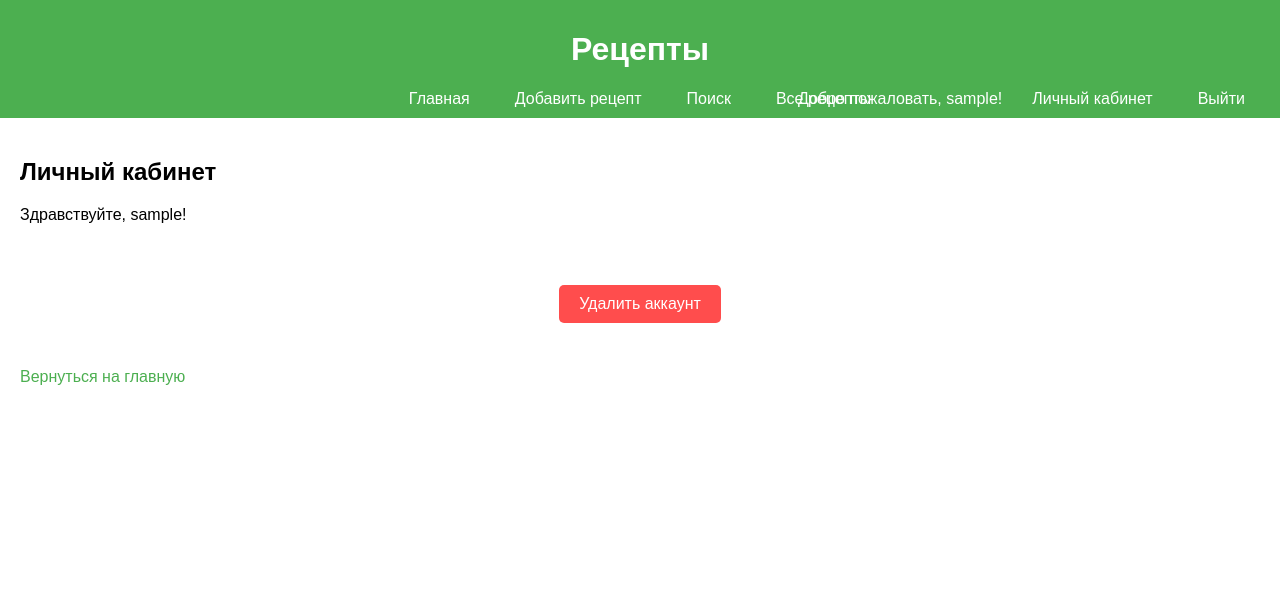
After one commit to OrlovaYaroslava/web-programming-labs-2, a Flask app: page /rgz/account in a window 1280 px wide. The commit adds this page. Shown: the top 608 px of the page. Run offline with Flask 3, Linux system fonts and the light colour scheme; the visitor is signed in with stand-in values (Sample User, id 1); some libraries are stand-ins or nearby versions.

Commit message:
РГЗ_работа_с_данными

```diff
--- a/rgz.py
+++ b/rgz.py
@@ -2,10 +2,21 @@
 from flask import Flask, Blueprint, request, jsonify, session, render_template, redirect, flash, current_app
 import psycopg2
 import sqlite3
+import re
 from os import path
 rgz = Blueprint('rgz', __name__)
 app = Flask(__name__)
 app.secret_key = 'supersecretkey'  # Ключ для сессий
+
+# Функция для валидации логина
+def is_valid_username(username):
+    # Логин должен состоять из латинских букв, цифр и знаков препинания, длиной от 3 до 30 символов
+    return bool(re.match(r'^[a-zA-Z0-9._-]{3,30}$', username))
+
+# Функция для валидации пароля
+def is_valid_password(password):
+    # Пароль должен состоять из латинских букв, цифр и знаков препинания, длиной от 6 до 50 символов
+    return bool(re.match(r'^[a-zA-Z0-9!@#$%^&*()_+=\-{}[\]:;"\'<>,.?/\\|]{6,50}$', password))
 
 # Конфигурация приложения (выбор типа базы данных)
 app.config['DB_TYPE'] = 'postgres'  # 'postgres' или 'sqlite'
@@ -47,6 +58,15 @@ def register():
         password = request.form['password']
         confirm_password = request.form['confirm_password']
 
+        # Проверяем валидность логина и пароля
+        if not is_valid_username(username):
+            flash('Логин должен содержать только латинские буквы, цифры и знаки препинания, от 3 до 30 символов.', 'error')
+            return redirect('/rgz/register')
+
+        if not is_valid_password(password):
+            flash('Пароль должен содержать только латинские буквы, цифры и знаки препинания, от 6 до 50 символов.', 'error')
+            return redirect('/rgz/register')
+
         if password != confirm_password:
             flash('Пароли не совпадают!', 'error')
             return redirect('/rgz/register')
@@ -74,6 +94,7 @@ def register():
         return redirect('/rgz/login')
 
     return render_template('rgz/register.html')
+
 
 @rgz.route('/rgz/login', methods=['GET', 'POST'])
 def login():
@@ -266,7 +287,7 @@ def edit_recipe(recipe_id):
         'photo_url': recipe[5]
     },recipe_id=recipe_id)
 
-    return render_template('rgz/edit_recipe.html', recipe=recipe,recipe_id=recipe_id)
+
 
 @rgz.route('/rgz/search', methods=['GET'])
 def search():
@@ -325,3 +346,29 @@ def search():
         ingredient_query=ingredient_query,
         search_mode=search_mode,
     )
+
+@rgz.route('/rgz/account', methods=['GET', 'POST'])
+def account():
+    if 'username' not in session:
+        flash('Вы не авторизованы!', 'error')
+        return redirect('/rgz/login')
+
+    username = session['username']
+
+    if request.method == 'POST':
+        conn, cur = db_connect()
+        try:
+            # Удаляем аккаунт пользователя из базы данных
+            if current_app.config['DB_TYPE'] == 'postgres':
+                cur.execute("DELETE FROM users WHERE username = %s;", (username,))
+            else:
+                cur.execute("DELETE FROM users WHERE username = ?;", (username,))
+        finally:
+            db_close(conn, cur)
+
+        # Завершаем сессию
+        session.clear()
+        flash('Ваш аккаунт успешно удалён.', 'success')
+        return redirect('/rgz/')
+
+    return render_template('rgz/account.html', username=username)
--- a/static/rgz/style_rgz.css
+++ b/static/rgz/style_rgz.css
@@ -153,3 +153,38 @@ nav {
     color: #0c5460;
     border: 1px solid #bee5eb;
 }
+
+button.danger {
+    background-color: #ff4d4d;
+    color: white;
+    padding: 10px 20px;
+    border: none;
+    border-radius: 5px;
+    cursor: pointer;
+}
+
+button.danger:hover {
+    background-color: #ff1a1a;
+}
+
+#delete-account-form {
+    width: 300px;
+    margin: auto;
+    padding: 40px;
+    border: none; /* Убираем рамку */
+    text-align: center; /* Центрируем текст */
+}
+
+#delete-account-form .danger {
+    background-color: #ff4d4d;
+    color: white;
+    border: none;
+    padding: 10px 20px;
+    font-size: 16px;
+    border-radius: 5px;
+    cursor: pointer;
+}
+
+#delete-account-form .danger:hover {
+    background-color: #ff3333; /* Изменение цвета при наведении */
+}
--- /dev/null
+++ b/templates/rgz/account.html
@@ -0,0 +1,10 @@
+{% extends 'rgz/base_rgz.html' %}
+
+{% block content %}
+    <h2>Личный кабинет</h2>
+    <p>Здравствуйте, {{ username }}!</p>
+    <form id="delete-account-form" method="POST" onsubmit="return confirm('Вы уверены, что хотите удалить ваш аккаунт?')">
+        <button type="submit" class="danger">Удалить аккаунт</button>
+    </form>
+    <a href="{{ url_for('rgz.main') }}">Вернуться на главную</a>
+{% endblock %}
--- a/templates/rgz/base_rgz.html
+++ b/templates/rgz/base_rgz.html
@@ -20,6 +20,7 @@
             <div class="nav-right">
                 {% if 'username' in session %}
                     <span>Добро пожаловать, {{ session['username'] }}!</span>
+                    <a href="/rgz/account">Личный кабинет</a>
                     <a href="/rgz/logout">Выйти</a>
                 {% else %}
                     <a href="/rgz/login">Вход</a>
@@ -29,7 +30,7 @@
         </nav>
     </header>
 
-    <!-- Добавление блока для отображения flash сообщений -->
+    <!-- Блок для отображения flash-сообщений -->
     <div class="alerts">
         {% with messages = get_flashed_messages(with_categories=true) %}
             {% if messages %}
```
Also changed, not shown: templates/rgz/login.html (line endings or trailing spaces).
